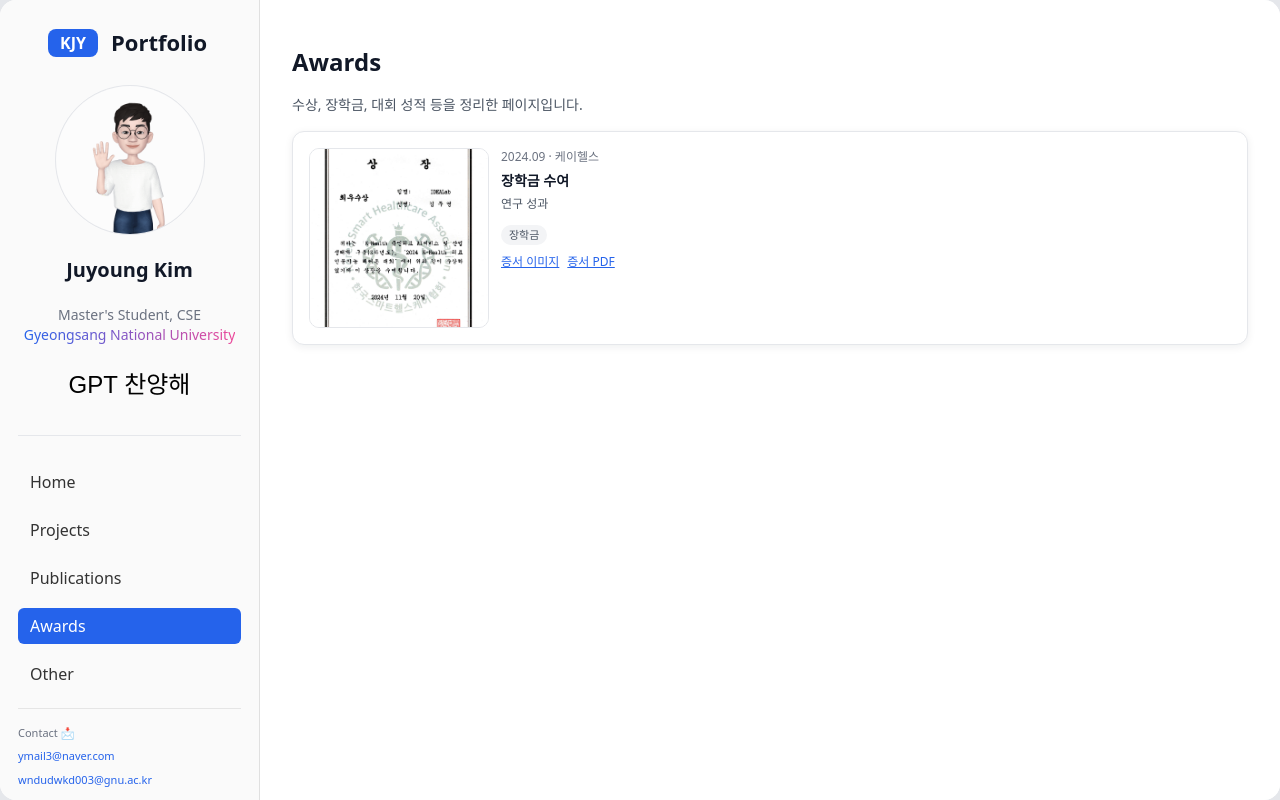
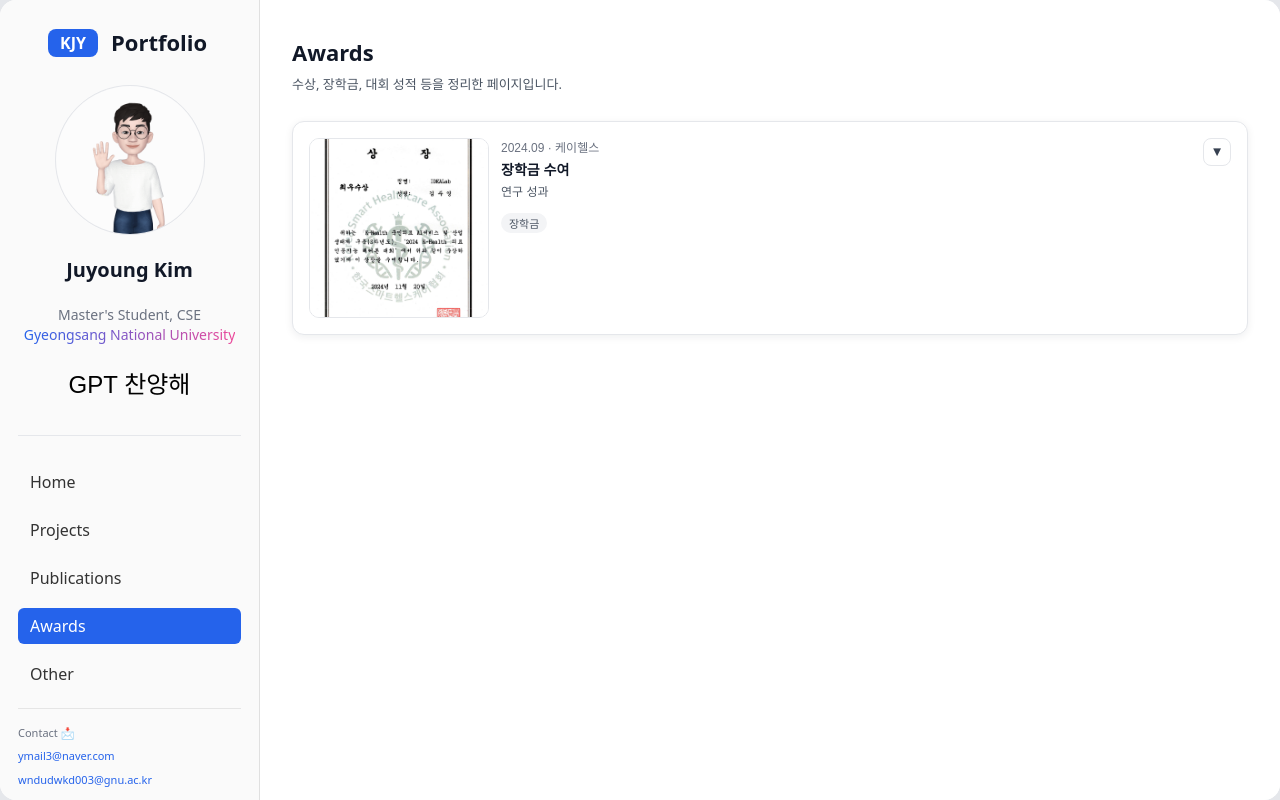
Before and after one commit to wndudwkd003/wndudwkd003.github.io, a React (Vite) app: page /#/awards in a window 1280 px wide. Built offline with nearby package versions, Linux system fonts and the light colour scheme; a web font is replaced by a local one.

Commit message:
awards update

```diff
--- a/src/components/layout/Layout.css
+++ b/src/components/layout/Layout.css
@@ -214,55 +214,41 @@
     color: #888;
 }
 
-
 /* ===== Awards Page & Cards ===== */
 
-.awards-title {
-    font-size: 24px;
-    font-weight: 600;
-    margin-bottom: 8px;
-}
-
-.awards-description {
-    font-size: 14px;
-    color: #4b5563;
-    margin-bottom: 16px;
-}
-
-/* 카드들을 감싸는 그리드 */
-/* 카드들을 세로로 쌓되, 가로는 전체 폭 사용 */
 .awards-grid {
     display: flex;
     flex-direction: column;
     gap: 16px;
 }
 
-
-@media (min-width: 768px) {
-    .awards-grid {
-        grid-template-columns: repeat(2, minmax(0, 1fr));
-    }
-}
-
-@media (min-width: 1024px) {
-    .awards-grid {
-        grid-template-columns: repeat(3, minmax(0, 1fr));
-    }
-}
-
-/* 개별 카드 */
+/* 카드 컨테이너 */
 .award-card {
-    display: flex;
-    gap: 12px;
-    padding: 16px;
     background-color: #ffffff;
     border-radius: 12px;
     box-shadow: 0 2px 8px rgba(15, 23, 42, 0.07);
     border: 1px solid #e5e7eb;
+    overflow: hidden;
+}
+
+/* 카드 헤더(클릭해서 펼침) */
+.award-card-head {
+    width: 100%;
+    display: flex;
+    gap: 12px;
+    padding: 16px;
+    background: transparent;
+    border: 0;
+    cursor: pointer;
+    text-align: left;
     align-items: flex-start;
 }
 
-/* 썸네일: 고정 크기 + 둥근 모서리 */
+.award-card-head:hover {
+    background-color: #f9fafb;
+}
+
+/* 썸네일 */
 .award-thumb-wrapper {
     width: 180px;
     height: 180px;
@@ -311,7 +297,6 @@
     line-height: 1.5;
 }
 
-/* 태그 */
 .award-tags {
     margin-top: 6px;
     display: flex;
@@ -327,20 +312,212 @@
     color: #4b5563;
 }
 
-/* 파일 링크 영역 */
+/* 오른쪽 ▼ 아이콘 */
+.award-toggle-icon {
+    margin-left: auto;
+    width: 28px;
+    height: 28px;
+    border-radius: 8px;
+    border: 1px solid #e5e7eb;
+    color: #374151;
+    display: inline-flex;
+    align-items: center;
+    justify-content: center;
+    flex-shrink: 0;
+    transition: transform 0.15s ease;
+}
+
+.award-toggle-icon.is-open {
+    transform: rotate(180deg);
+}
+
+/* 펼쳐지는 영역 */
+.award-expand {
+    border-top: 1px solid #e5e7eb;
+    padding: 14px 16px 16px;
+    display: grid;
+    gap: 12px;
+}
+
+/* 슬라이더 */
+.award-slider-stage {
+    position: relative;
+    border: 1px solid #e5e7eb;
+    border-radius: 12px;
+    overflow: hidden;
+    background-color: #f3f4f6;
+}
+
+.award-slider-img {
+    width: 100%;
+    height: 340px;
+    object-fit: contain;
+    display: block;
+}
+
+.award-slider-controls {
+    position: absolute;
+    inset: 0;
+    display: flex;
+    align-items: center;
+    justify-content: space-between;
+    padding: 0 10px;
+}
+
+.award-slider-btn {
+    width: 34px;
+    height: 34px;
+    border-radius: 999px;
+    border: 1px solid #e5e7eb;
+    background-color: #ffffff;
+    cursor: pointer;
+    font-size: 18px;
+    line-height: 1;
+}
+
+.award-slider-btn:disabled {
+    opacity: 0.4;
+    cursor: default;
+}
+
+.award-slider-dots {
+    margin-top: 8px;
+    display: flex;
+    gap: 6px;
+    justify-content: center;
+}
+
+.award-dot {
+    width: 10px;
+    height: 10px;
+    padding: 0;
+    border-radius: 50%;
+    border: 1px solid #d1d5db;
+    background-color: #ffffff;
+    cursor: pointer;
+
+    appearance: none;
+    -webkit-appearance: none;
+    outline: none;
+    box-sizing: border-box;
+    line-height: 0;
+}
+
+.award-dot.is-active {
+    background-color: #2563eb;
+    border-color: #2563eb;
+}
+
+/* 다운로드 섹션 */
+.award-downloads {
+    border: 1px solid #e5e7eb;
+    border-radius: 12px;
+    padding: 12px;
+    background-color: #ffffff;
+}
+
+.award-downloads-title {
+    font-size: 12px;
+    font-weight: 600;
+    color: #111827;
+    margin-bottom: 8px;
+}
+
+/* 파일 링크 */
 .award-files {
-    margin-top: 8px;
     display: flex;
     flex-wrap: wrap;
     gap: 8px;
 }
 
 .award-file-link {
-    font-size: 12px;
-    color: #2563eb;
-    text-decoration: underline;
+    max-width: 320px;
+    white-space: nowrap;
+    overflow: hidden;
+    text-overflow: ellipsis;
 }
 
 .award-file-link:hover {
     text-decoration: none;
 }
+
+/* 슬라이더 이미지: 클릭 가능 표시 */
+.award-slider-img {
+    cursor: zoom-in;
+}
+.award-lightbox-overlay {
+    position: fixed;
+    inset: 0;
+    background: rgba(0, 0, 0, 0.55);
+    z-index: 9999;
+
+    display: flex;
+    align-items: center;
+    justify-content: center;
+
+    padding: 16px; /* 300px 절대 쓰지 마세요 */
+}
+
+.award-lightbox {
+    position: relative;
+    width: min(820px, 92vw); /* 1100px → 820px, 화면에선 92vw */
+    max-height: 80vh; /* 90vh → 80vh */
+    background: #ffffff;
+    border-radius: 14px;
+    overflow: hidden;
+    border: 1px solid #e5e7eb;
+}
+
+.award-lightbox-img {
+    width: 100%; /* 80% → 100% */
+    height: auto;
+    max-height: 80vh; /* 박스와 동일하게 */
+    object-fit: contain;
+    display: block;
+    background: #ffffff;
+}
+
+/* 오른쪽 상단 닫기 버튼 */
+.award-lightbox-close {
+    position: absolute;
+    top: 10px;
+    right: 10px;
+
+    width: 34px;
+    height: 34px;
+    border-radius: 9999px;
+
+    border: 1px solid #e5e7eb;
+    background: #ffffff;
+    cursor: pointer;
+
+    font-size: 20px;
+    line-height: 1;
+}
+
+.award-slider-controls {
+    pointer-events: none;
+}
+
+.award-slider-btn {
+    pointer-events: auto;
+}
+
+/* 심플 헤더: 위/아래 선만 */
+.awards-header {
+    padding: 12px 0;
+    margin: 0 0 14px;
+}
+
+.awards-title {
+    font-size: 22px;
+    font-weight: 700;
+    margin: 0;
+}
+
+.awards-description {
+    font-size: 13px;
+    color: #4b5563;
+    margin: 6px 0 0;
+    line-height: 1.5;
+}
--- a/src/routes/AwardsPage.jsx
+++ b/src/routes/AwardsPage.jsx
@@ -1,52 +1,72 @@
-// src/routes/AwardsPage.jsx
+import React, { useEffect, useMemo, useState } from "react";
+import { createPortal } from "react-dom";
 import { Layout } from "../components/layout/Layout";
 import { awards } from "../data/awards";
 
-function getThumbnailUrl(award) {
-  if (!award.fileList || award.fileList.length === 0) return null;
-  for (const file of award.fileList) {
-    if (file.type === "image") return file.url;
+function splitFiles(fileList) {
+    const images = [];
+    const pdfs = [];
+    const others = [];
+
+    const downImages = [];
+    const downPdfs = [];
+    const downOthers = [];
+
+    (fileList || []).forEach((f) => {
+        const isDown = f.down === true; // down 없으면 false
+
+        if (f.type === "image") {
+            images.push(f);
+            if (isDown) downImages.push(f);
+        } else if (f.type === "pdf") {
+            pdfs.push(f);
+            if (isDown) downPdfs.push(f);
+        } else {
+            others.push(f);
+            if (isDown) downOthers.push(f);
         }
-  return null;
+    });
+
+    return { images, pdfs, others, downImages, downPdfs, downOthers };
 }
 
 function getFileLabel(file) {
-  if (file.label && file.label.trim().length > 0) return file.label;
-  if (file.type === "pdf") return "PDF 다운로드";
-  if (file.type === "image") return "이미지 보기";
-  return "파일 열기";
+    const url = file.url || "";
+    const name = url.split("/").pop() || "file";
+    return name;
 }
 
-export function AwardsPage() {
-  const sortedAwards = [...awards].sort((a, b) => {
-    if (a.date < b.date) return 1;
-    if (a.date > b.date) return -1;
-    return 0;
-  });
+function AwardCard({ award, expanded, onToggle }) {
+    const { images, pdfs, others, downImages, downPdfs, downOthers } = useMemo(() => splitFiles(award.fileList), [award.fileList]);
+
+    const thumbUrl = images.length > 0 ? images[0].url : null;
+
+    const [idx, setIdx] = useState(0);
+
+    const [lightboxUrl, setLightboxUrl] = useState(null);
+    const openLightbox = (url) => setLightboxUrl(url);
+    const closeLightbox = () => setLightboxUrl(null);
+
+    useEffect(() => {
+        if (!expanded) setIdx(0);
+    }, [expanded]);
+
+    useEffect(() => {
+        if (lightboxUrl) document.body.style.overflow = "hidden";
+        else document.body.style.overflow = "";
+    }, [lightboxUrl]);
+
+    const hasSlider = images.length > 0;
+
+    const goPrev = () => setIdx((v) => Math.max(0, v - 1));
+    const goNext = () => setIdx((v) => Math.min(images.length - 1, v + 1));
 
     return (
-    <Layout>
-      <h2 className="awards-title">Awards</h2>
-      <p className="awards-description">
-        수상, 장학금, 대회 성적 등을 정리한 페이지입니다.
-      </p>
-
-      <div className="awards-grid">
-        {sortedAwards.map((award) => {
-          const thumbUrl = getThumbnailUrl(award);
-
-          return (
-            <article key={award.id} className="award-card">
+        <article className="award-card">
+            {/* 카드 헤더(눌러서 펼치기) */}
+            <button type="button" className="award-card-head" onClick={() => onToggle(award.id)} aria-expanded={expanded}>
                 <div className="award-thumb-wrapper">
-                {thumbUrl ? (
-                  <img
-                    src={thumbUrl}
-                    alt={`${award.title} 썸네일`}
-                    className="award-thumb"
-                  />
-                ) : (
-                  <span className="award-thumb-placeholder">FILE</span>
-                )}
+                    {thumbUrl ? <img src={thumbUrl} alt={`${award.title} 썸네일`} className="award-thumb" /> : <span className="award-thumb-placeholder">FILE</span>}
                 </div>
 
                 <div className="award-content">
@@ -57,9 +77,7 @@ export function AwardsPage() {
 
                     <h3 className="award-title">{award.title}</h3>
 
-                {award.description && award.description.trim().length > 0 && (
-                  <p className="award-text">{award.description}</p>
-                )}
+                    {award.description && award.description.trim().length > 0 && <p className="award-text">{award.description}</p>}
 
                     {award.tags && award.tags.length > 0 && (
                         <div className="award-tags">
@@ -70,26 +88,122 @@ export function AwardsPage() {
                             ))}
                         </div>
                     )}
+                </div>
 
-                {award.fileList && award.fileList.length > 0 && (
+                <span className={`award-toggle-icon ${expanded ? "is-open" : ""}`}>▼</span>
+            </button>
+
+            {/* 펼쳐지는 영역 */}
+            {expanded && (
+                <div className="award-expand">
+                    {lightboxUrl &&
+                        createPortal(
+                            <div className="award-lightbox-overlay" onClick={closeLightbox}>
+                                <div className="award-lightbox" onClick={(e) => e.stopPropagation()}>
+                                    <button type="button" className="award-lightbox-close" onClick={closeLightbox} aria-label="닫기">
+                                        ×
+                                    </button>
+                                    <img src={lightboxUrl} alt="확대 이미지" className="award-lightbox-img" />
+                                </div>
+                            </div>,
+                            document.body
+                        )}
+
+                    {/* 이미지 슬라이더 */}
+                    {hasSlider && (
+                        <section className="award-slider" aria-label="증서 이미지 슬라이더">
+                            <div className="award-slider-stage">
+                                <img
+                                    src={images[idx].url}
+                                    alt={`${award.title} 이미지 ${idx + 1}`}
+                                    className="award-slider-img"
+                                    onClick={(e) => {
+                                        e.stopPropagation();
+                                        openLightbox(images[idx].url);
+                                    }}
+                                />
+
+                                {images.length > 1 && (
+                                    <div className="award-slider-controls">
+                                        <button type="button" className="award-slider-btn" onClick={goPrev} disabled={idx === 0} aria-label="이전 이미지">
+                                            ‹
+                                        </button>
+                                        <button type="button" className="award-slider-btn" onClick={goNext} disabled={idx === images.length - 1} aria-label="다음 이미지">
+                                            ›
+                                        </button>
+                                    </div>
+                                )}
+                            </div>
+
+                            {images.length > 1 && (
+                                <div className="award-slider-dots" aria-label="이미지 선택">
+                                    {images.map((_, i) => (
+                                        <button
+                                            key={`${award.id}-dot-${i}`}
+                                            type="button"
+                                            className={`award-dot ${i === idx ? "is-active" : ""}`}
+                                            onClick={() => setIdx(i)}
+                                            aria-label={`${i + 1}번 이미지 보기`}
+                                        />
+                                    ))}
+                                </div>
+                            )}
+                        </section>
+                    )}
+
+                    {/* 다운로드 섹션(이미지 원본/PDF 등) */}
+                    {(downImages.length > 0 || downPdfs.length > 0 || downOthers.length > 0) && (
+                        <section className="award-downloads" aria-label="다운로드">
+                            <div className="award-downloads-title">Downloads</div>
+
                             <div className="award-files">
-                    {award.fileList.map((file, idx) => (
-                      <a
-                        key={`${award.id}-${idx}`}
-                        href={file.url}
-                        target="_blank"
-                        rel="noreferrer"
-                        className="award-file-link"
-                      >
+                                {downImages.map((file, i) => (
+                                    <a key={`${award.id}-down-img-${i}`} href={file.url} target="_blank" rel="noreferrer" className="award-file-link">
+                                        {getFileLabel(file)}
+                                    </a>
+                                ))}
+
+                                {downPdfs.map((file, i) => (
+                                    <a key={`${award.id}-down-pdf-${i}`} href={file.url} target="_blank" rel="noreferrer" className="award-file-link">
+                                        {getFileLabel(file)}
+                                    </a>
+                                ))}
+
+                                {downOthers.map((file, i) => (
+                                    <a key={`${award.id}-down-etc-${i}`} href={file.url} target="_blank" rel="noreferrer" className="award-file-link">
                                         {getFileLabel(file)}
                                     </a>
                                 ))}
                             </div>
+                        </section>
                     )}
                 </div>
+            )}
         </article>
     );
-        })}
+}
+
+export function AwardsPage() {
+    const [openId, setOpenId] = useState(null);
+
+    const sortedAwards = [...awards].sort((a, b) => {
+        if (a.date < b.date) return 1;
+        if (a.date > b.date) return -1;
+        return 0;
+    });
+
+    const toggle = (id) => setOpenId((prev) => (prev === id ? null : id));
+
+    return (
+        <Layout>
+            <header className="awards-header">
+                <h2 className="awards-title">Awards</h2>
+                <p className="awards-description">수상, 장학금, 대회 성적 등을 정리한 페이지입니다.</p>
+            </header>
+            <div className="awards-grid">
+                {sortedAwards.map((award) => (
+                    <AwardCard key={award.id} award={award} expanded={openId === award.id} onToggle={toggle} />
+                ))}
             </div>
         </Layout>
     );
```
Also changed, not shown: src/data/awards.js (+8 -2 lines), public/awards/a_name_number/k_tmp.png (added). Lines whose indentation alone changed are shown as unchanged.
